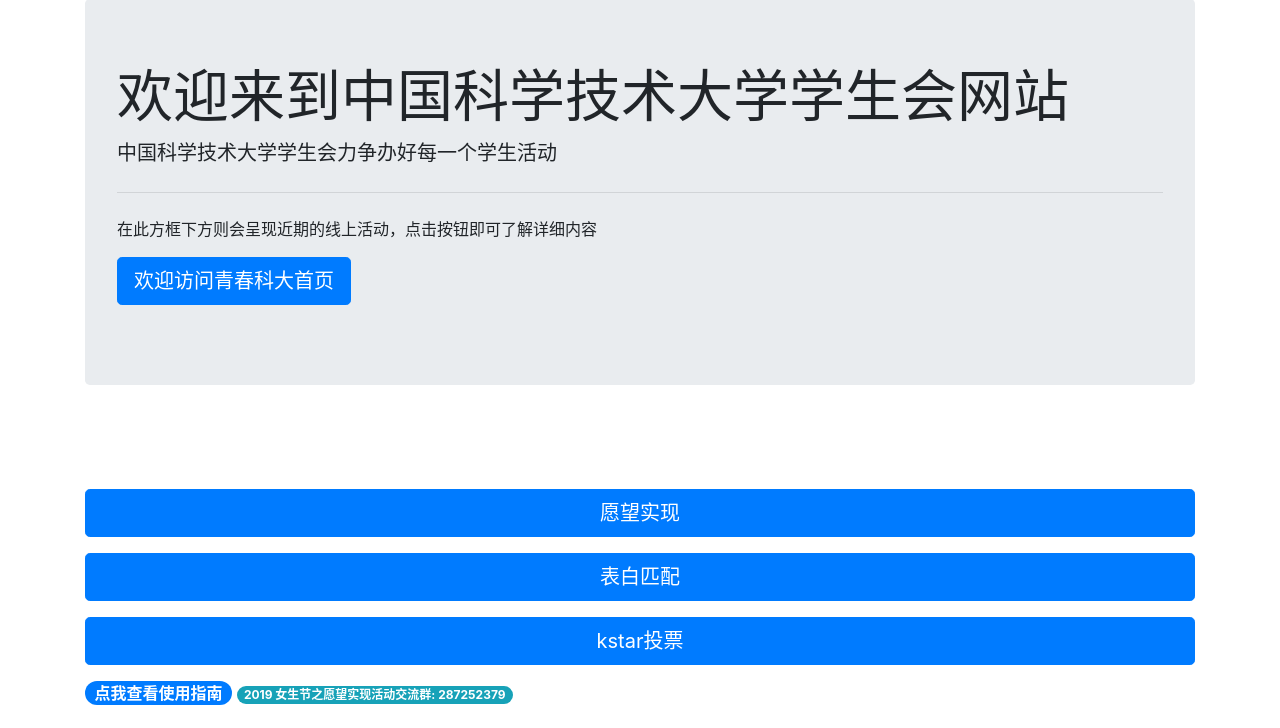
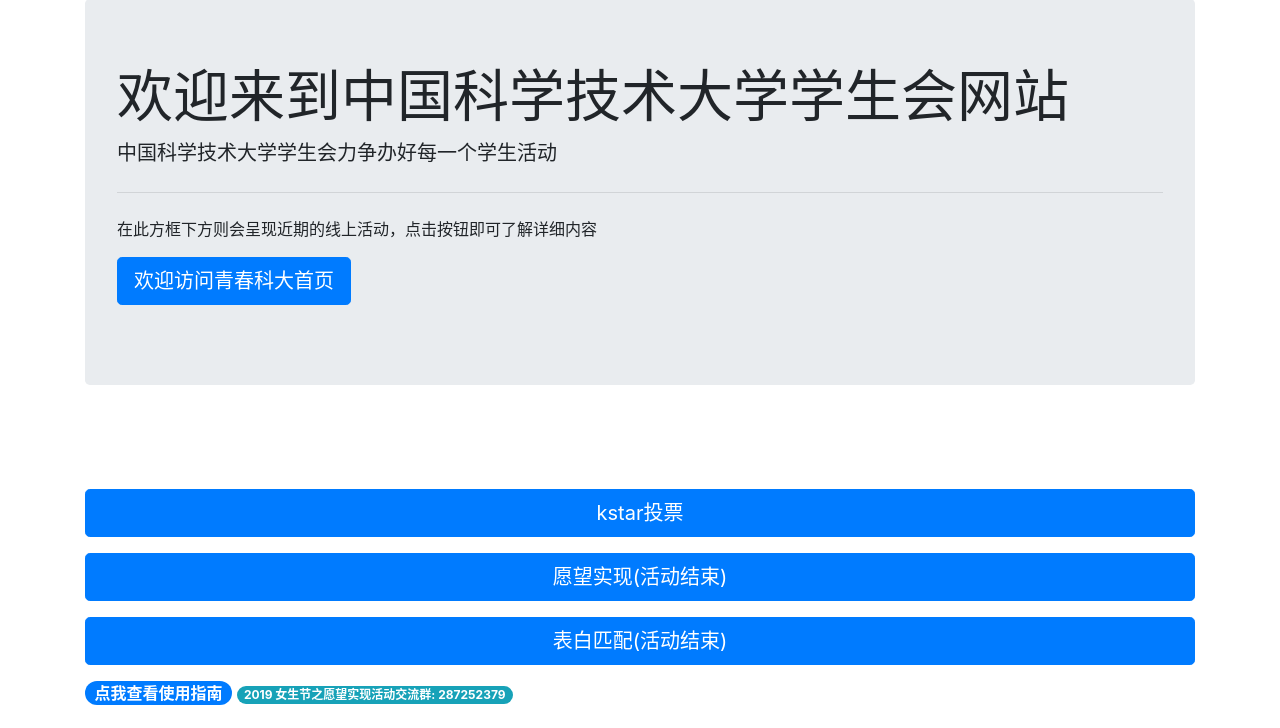
Before and after one commit to breakingdevil/USTC_stunion_backend, a Python web app: template templates/index.html in a window 1280 px wide. Shown: the part 243-971 px from the top of the page. Run offline with Jinja, Linux system fonts and the light colour scheme; the template is opened without the code that fills it, so the values that code supplies are empty; some libraries are stand-ins or nearby versions.

Commit message:
Update index.html

```diff
--- a/templates/index.html
+++ b/templates/index.html
@@ -30,22 +30,22 @@
 	{% endif %}
 	<br>
 	<p>
-    <button class="btn btn-primary btn-lg btn-block" type="button" data-toggle="collapse" data-target="#collapsewish" aria-expanded="false" aria-controls="collapseExample">愿望实现</button>
-	</p>
-	<div class="collapse" id="collapsewish">
-		<div class="card card-body"><div class="shadow-lg p-3 mb-5 bg-white rounded">在这里留下你的愿望，等待有缘人为你实现。<a href="{{ url_for('wish') }}" class="alert-link">快点击这里许下你的愿望吧！</a></div></div>
-	</div>
-	<p>
-	<button class="btn btn-primary btn-lg btn-block" type="button" data-toggle="collapse" data-target="#collapsesayloveu" aria-expanded="false" aria-controls="collapseExample">表白匹配</button>
-	</p>
-	<div class="collapse" id="collapsesayloveu">
-		<div class="card card-body"><div class="shadow-lg p-3 mb-5 bg-white rounded">在这里向你的心上人表达你的情愫吧！<a href="{{ url_for('sayLoveU') }}" class="alert-link">点击这里向 TA 表白</a></div></div>
-	</div>
-	<p>
 	<button class="btn btn-primary btn-lg btn-block" type="button" data-toggle="collapse" data-target="#kstarvote" aria-expanded="false" aria-controls="collapseExample">kstar投票</button>
 	</p>
 	<div class="collapse" id="kstarvote">
 		<div class="card card-body"><div class="shadow-lg p-3 mb-5 bg-white rounded">在这里向给你喜爱的kstar选手投票<a href="https://stunion.ustc.edu.cn/kstar" class="alert-link">点击这里投票</a></div></div>
+	</div>
+	<p>
+    <button class="btn btn-primary btn-lg btn-block" type="button" data-toggle="collapse" data-target="#collapsewish" aria-expanded="false" aria-controls="collapseExample">愿望实现(活动结束)</button>
+	</p>
+	<div class="collapse" id="collapsewish">
+		<div class="card card-body"><div class="shadow-lg p-3 mb-5 bg-white rounded">在这里留下你的愿望，等待有缘人为你实现。<a href="{{ url_for('index') }}" class="alert-link">活动结束</a></div></div>
+	</div>
+	<p>
+	<button class="btn btn-primary btn-lg btn-block" type="button" data-toggle="collapse" data-target="#collapsesayloveu" aria-expanded="false" aria-controls="collapseExample">表白匹配(活动结束)</button>
+	</p>
+	<div class="collapse" id="collapsesayloveu">
+		<div class="card card-body"><div class="shadow-lg p-3 mb-5 bg-white rounded">在这里向你的心上人表达你的情愫吧！<a href="{{ url_for('index') }}" class="alert-link">活动结束</a></div></div>
 	</div>
     <a href="{{ url_for('faq') }}"><span class="badge badge-pill badge-primary" style="font-size: 1em;">点我查看使用指南</span></a>
     <span class="badge badge-pill badge-info">2019 女生节之愿望实现活动交流群: 287252379</span>
```
